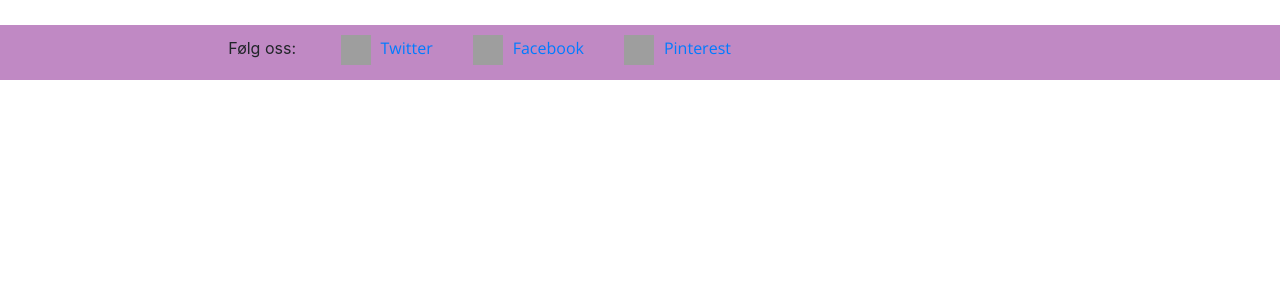
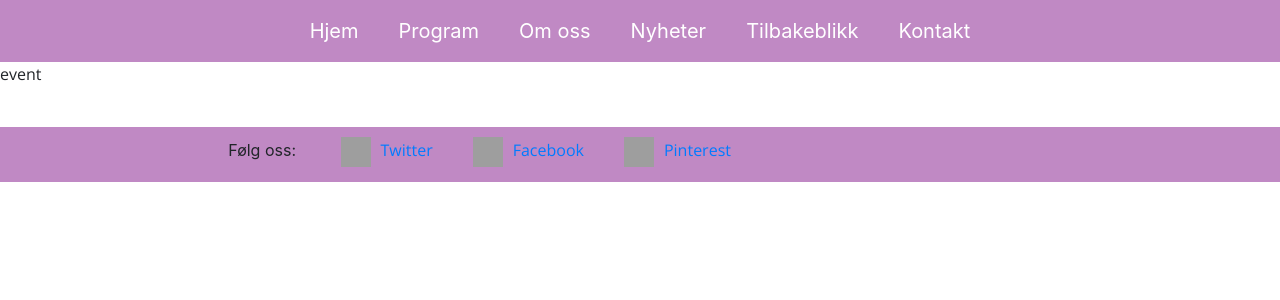
Before and after one commit to SondreBerntsen/webprosjekt3, a React (Create React App) app in the folder react-app/: page /arrangement/1 in a window 1280 px wide. Shown: the top 300 px of the page. Built offline with nearby package versions, Linux system fonts and the light colour scheme; grey boxes are pictures that could not be loaded.

Commit message:
event pages start

```diff
--- a/react-app/src/App.js
+++ b/react-app/src/App.js
@@ -7,6 +7,7 @@ import About from "./components/about/About";
 import News from "./components/news/News";
 import Review from "./components/review/review";
 import Contact from "./components/contact/Contact";
+import Event from "./components/event/Event";
 import Footer from "./components/Footer";
 
 class App extends Component {
@@ -20,6 +21,7 @@ class App extends Component {
           <Route path="/tilbakeblikk" component={Review} />
           <Route path="/kontakt" component={Contact} />
           <Route path="/program" component={Programme} />
+          <Route path="/arrangement/:eventId" component={Event} />
           <Footer />
         </div>
       </BrowserRouter>
--- a/react-app/src/components/EventCard.js
+++ b/react-app/src/components/EventCard.js
@@ -4,6 +4,7 @@ class EventCard extends Component {
   render() {
     return (
       <div className="col-sm-4">
+        <a href="arrangement/1">
           <div
             onMouseOver={this.mouseOverImg.bind(this)}
             onMouseOut={this.mouseOutImg.bind(this)}
@@ -21,10 +22,9 @@ class EventCard extends Component {
                 {this.props.artistName}
               </h4>
             </div>
-
           </div>
-
-      </div>
+        </a>
+      </div >
     );
   }
   mouseOverImg() {
--- /dev/null
+++ b/react-app/src/components/event/Event.js
@@ -0,0 +1,16 @@
+//Home page
+
+import React from "react";
+import Navbar from "../Navbar";
+import "../../styles/home.css";
+
+const Home = () => {
+    return (
+        <div>
+            <Navbar />
+            <p>event</p>
+        </div>
+    );
+};
+
+export default Home;
```
Lines whose indentation alone changed are shown as unchanged.
